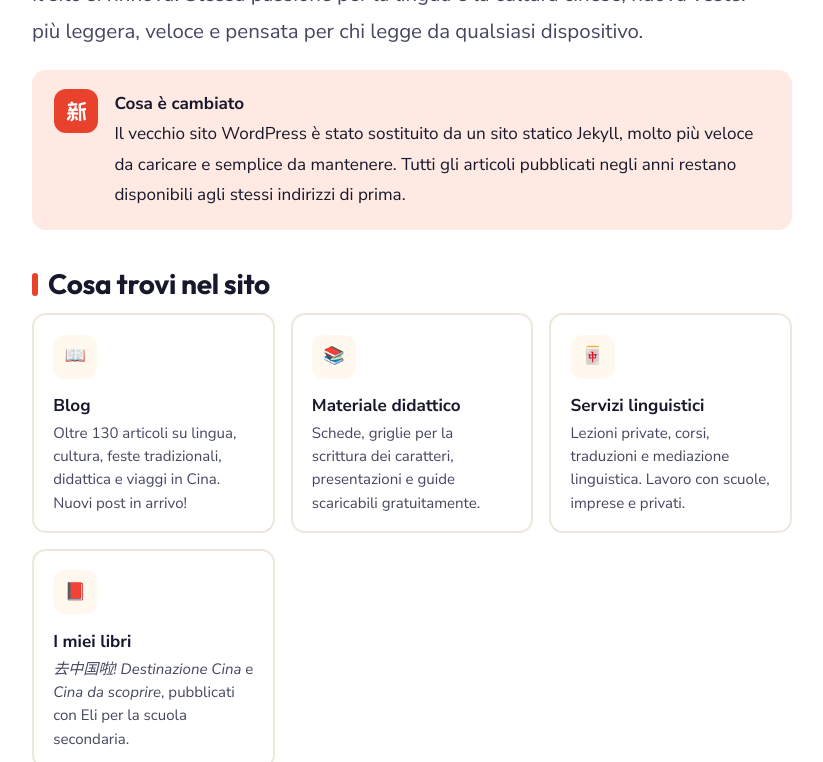
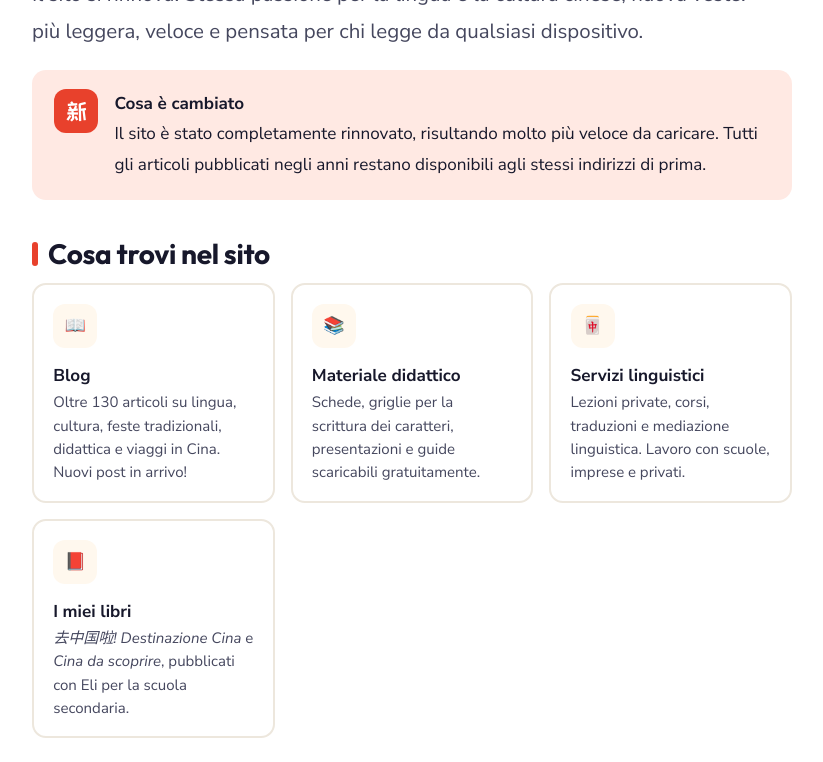
Before and after one commit to ChiaraBuchetti/ChiaraBuchetti.github.io, a Jekyll site: the page built from _posts/2026-10-23-benvenuti-nel-nuovo-sito.md, in a window 1280 px wide and 900 px high, scrolled down 671 px, cut to the strip 138-900 px from the top of the window. Shown: the whole strip, without its empty margins (228-1051 px from the left). Built offline with Jekyll 4.4.1, drawn with Linux system fonts in a browser that asks for light colours.

Commit message:
Rimuove riferimenti a WordPress e Jekyll dal post di benvenuto
Co-Authored-By: Claude Sonnet 4.6 <noreply@anthropic.com>
Claude-Session: https://claude.ai/code/session_01Gr2XS4xgcmpgzpsChESp4Q

```diff
--- a/_posts/2026-10-23-benvenuti-nel-nuovo-sito.md
+++ b/_posts/2026-10-23-benvenuti-nel-nuovo-sito.md
@@ -24,7 +24,7 @@ header:
   <span class="callout-icon" lang="zh">新</span>
   <div>
     <strong>Cosa è cambiato</strong><br>
-    Il vecchio sito WordPress è stato sostituito da un sito statico Jekyll, molto più veloce da caricare e semplice da mantenere. Tutti gli articoli pubblicati negli anni restano disponibili agli stessi indirizzi di prima.
+    Il sito è stato completamente rinnovato, risultando molto più veloce da caricare. Tutti gli articoli pubblicati negli anni restano disponibili agli stessi indirizzi di prima.
   </div>
 </div>
 
```
